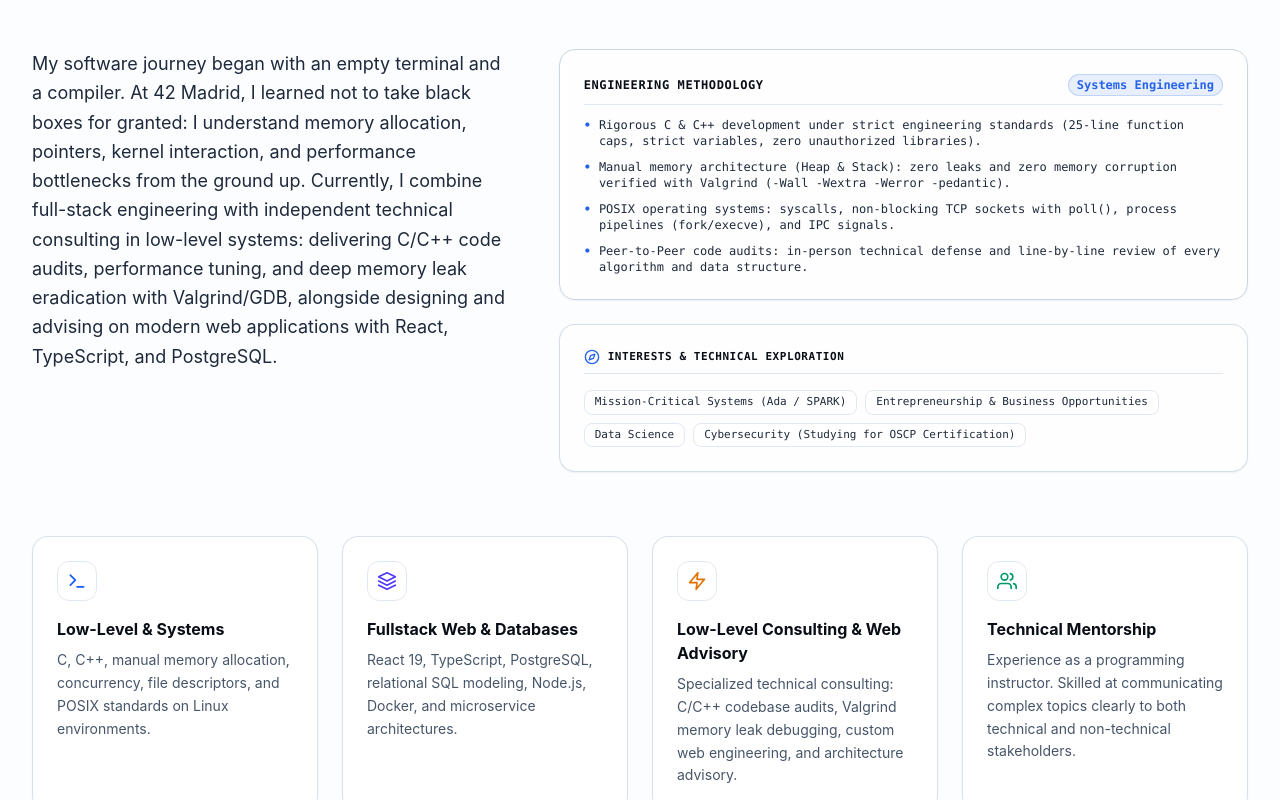
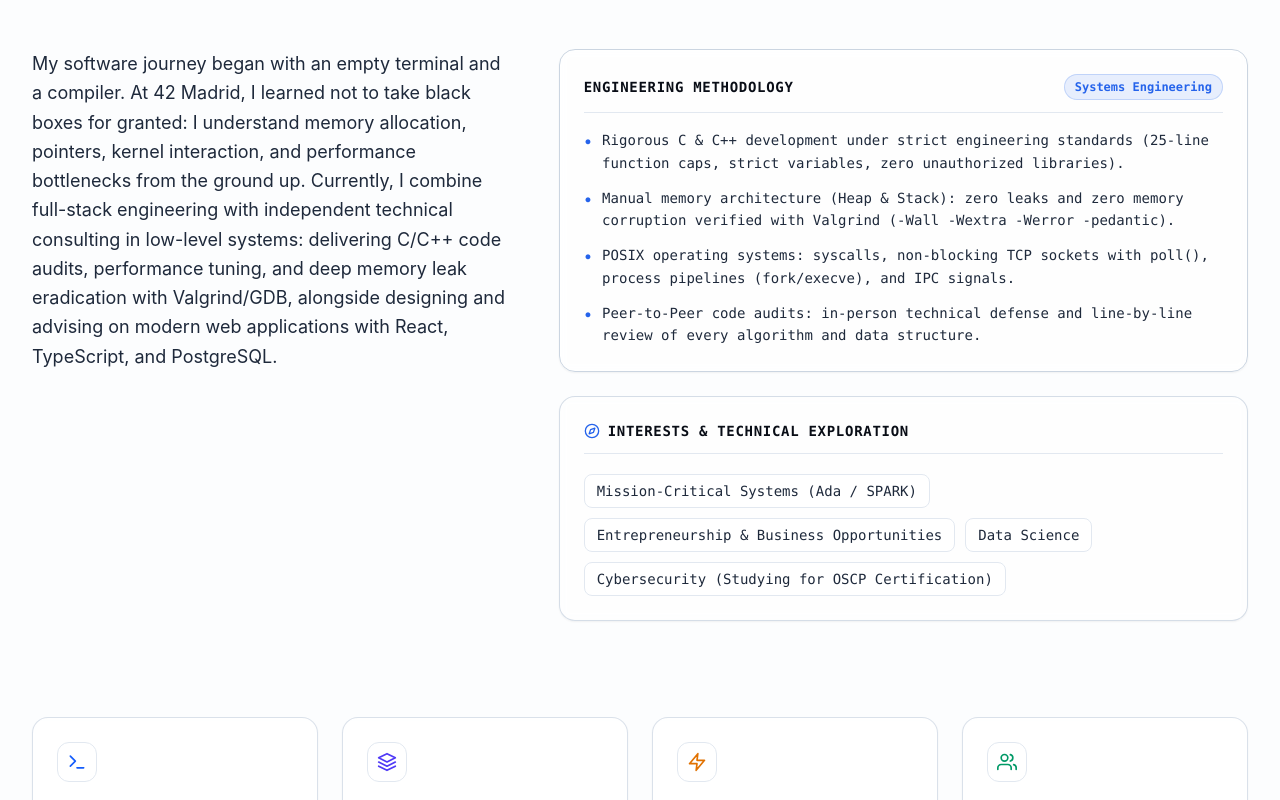
Before and after one commit to SherlockPE/Portfolio, a React (Vite) app: page / in a window 1280 px wide. Shown: the part 1040-1840 px from the top of the page. Built offline with nearby package versions, Linux system fonts and the light colour scheme.

Commit message:
feat: enhance About section layout with improved spacing, updated typography, and refined interest display

```diff
--- a/src/sections/About.tsx
+++ b/src/sections/About.tsx
@@ -32,19 +32,19 @@ export default function About() {
 
         <div className="lg:col-span-7 space-y-6">
           {/* Base Metodológica */}
-          <div className="p-6 rounded-2xl border border-theme-border bg-theme-card/90 backdrop-blur-xs shadow-xs space-y-3 font-mono text-xs text-theme-muted">
-            <div className="flex items-center justify-between text-theme-muted border-b border-theme-border-subtle pb-2">
-              <span className="font-bold text-theme-text uppercase tracking-wider">
+          <div className="p-6 rounded-2xl border border-theme-border bg-theme-card/90 backdrop-blur-xs shadow-xs space-y-4 font-mono text-sm text-theme-muted">
+            <div className="flex items-center justify-between text-theme-muted border-b border-theme-border-subtle pb-3">
+              <span className="font-bold text-theme-text uppercase tracking-wider text-xs sm:text-sm">
                 {t.methodologyTitle}
               </span>
-              <span className="text-theme-accent font-semibold px-2 py-0.5 rounded-full bg-theme-accent/10 border border-theme-accent/20">
+              <span className="text-theme-accent font-semibold text-xs px-2.5 py-1 rounded-full bg-theme-accent/10 border border-theme-accent/20">
                 {t.methodologyBadge}
               </span>
             </div>
-            <div className="space-y-2.5 text-theme-secondary">
+            <div className="space-y-3 text-theme-secondary leading-relaxed text-sm">
               {t.methodologyPoints.map((point: string, idx: number) => (
-                <p key={idx} className="flex items-start gap-2">
-                  <span className="text-theme-accent font-bold select-none shrink-0">•</span>
+                <p key={idx} className="flex items-start gap-2.5">
+                  <span className="text-theme-accent font-bold select-none shrink-0 mt-0.5">•</span>
                   <span>{point}</span>
                 </p>
               ))}
@@ -52,18 +52,18 @@ export default function About() {
           </div>
 
           {/* Áreas de Interés & Exploración Técnica */}
-          <div className="p-5 sm:p-6 rounded-2xl border border-theme-border/80 bg-theme-card/80 backdrop-blur-xs shadow-xs space-y-3 font-mono text-xs">
-            <div className="flex items-center gap-2 text-theme-muted border-b border-theme-border-subtle pb-2">
-              <FiCompass className="w-4 h-4 text-theme-accent" />
-              <span className="font-bold text-theme-text uppercase tracking-wider text-[11px]">
+          <div className="p-6 rounded-2xl border border-theme-border/80 bg-theme-card/80 backdrop-blur-xs shadow-xs space-y-4 font-mono text-sm">
+            <div className="flex items-center gap-2 text-theme-muted border-b border-theme-border-subtle pb-3">
+              <FiCompass className="w-4 h-4 text-theme-accent shrink-0" />
+              <span className="font-bold text-theme-text uppercase tracking-wider text-xs sm:text-sm">
                 {t.interestsTitle}
               </span>
             </div>
-            <div className="flex flex-wrap gap-2 pt-1">
+            <div className="flex flex-wrap gap-2.5 pt-1">
               {t.interests.map((interest: string, idx: number) => (
                 <span
                   key={idx}
-                  className="px-2.5 py-1 rounded-lg bg-theme-bg border border-theme-border-subtle text-[11px] text-theme-secondary font-mono hover:border-theme-accent/40 transition-colors"
+                  className="px-3 py-1.5 rounded-lg bg-theme-bg border border-theme-border-subtle text-xs sm:text-sm text-theme-secondary font-mono hover:border-theme-accent/40 transition-colors"
                 >
                   {interest}
                 </span>
@@ -74,7 +74,7 @@ export default function About() {
       </div>
 
       {/* Bloque inferior: Los 4 pilares en una sola fila horizontal */}
-      <div className="mt-12 lg:mt-16 grid grid-cols-1 sm:grid-cols-2 lg:grid-cols-4 gap-4 lg:gap-6">
+      <div className="mt-16 lg:mt-24 grid grid-cols-1 sm:grid-cols-2 lg:grid-cols-4 gap-4 lg:gap-6">
         {t.pillars.map((pillar, idx) => (
           <div
             key={idx}
```
